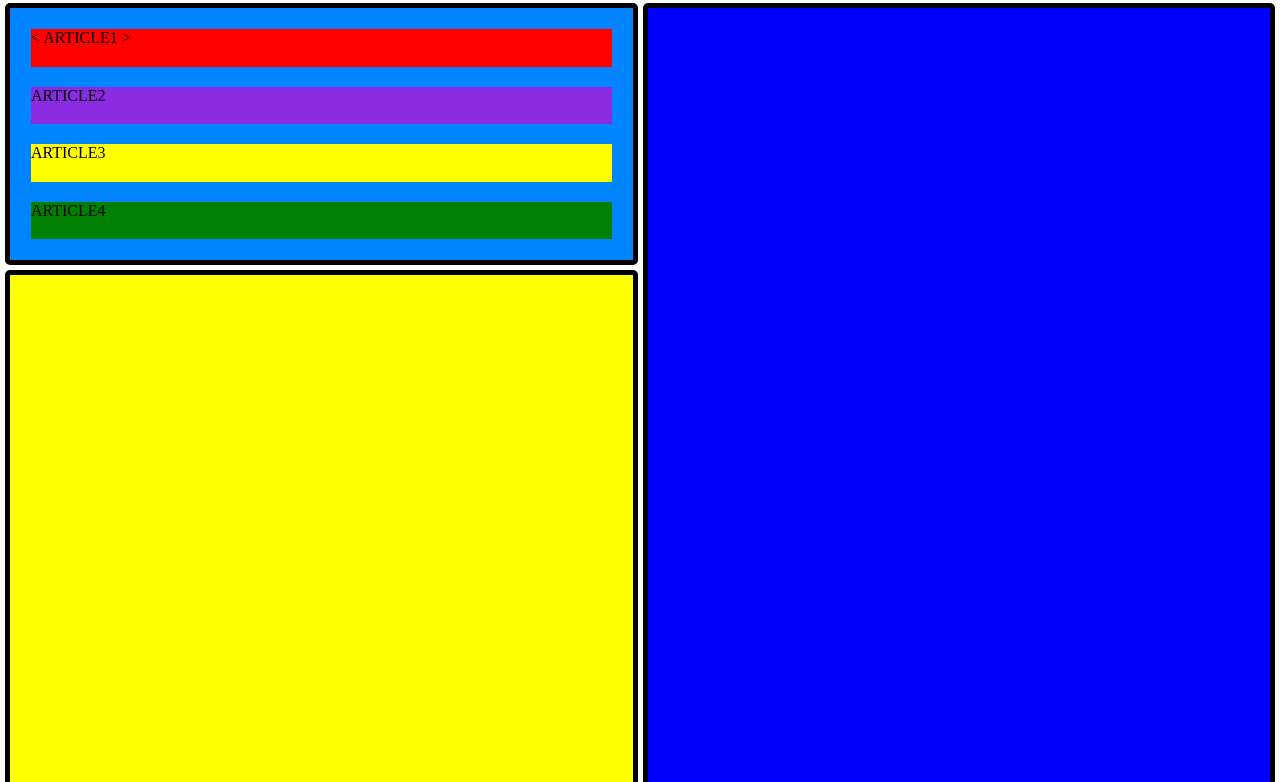
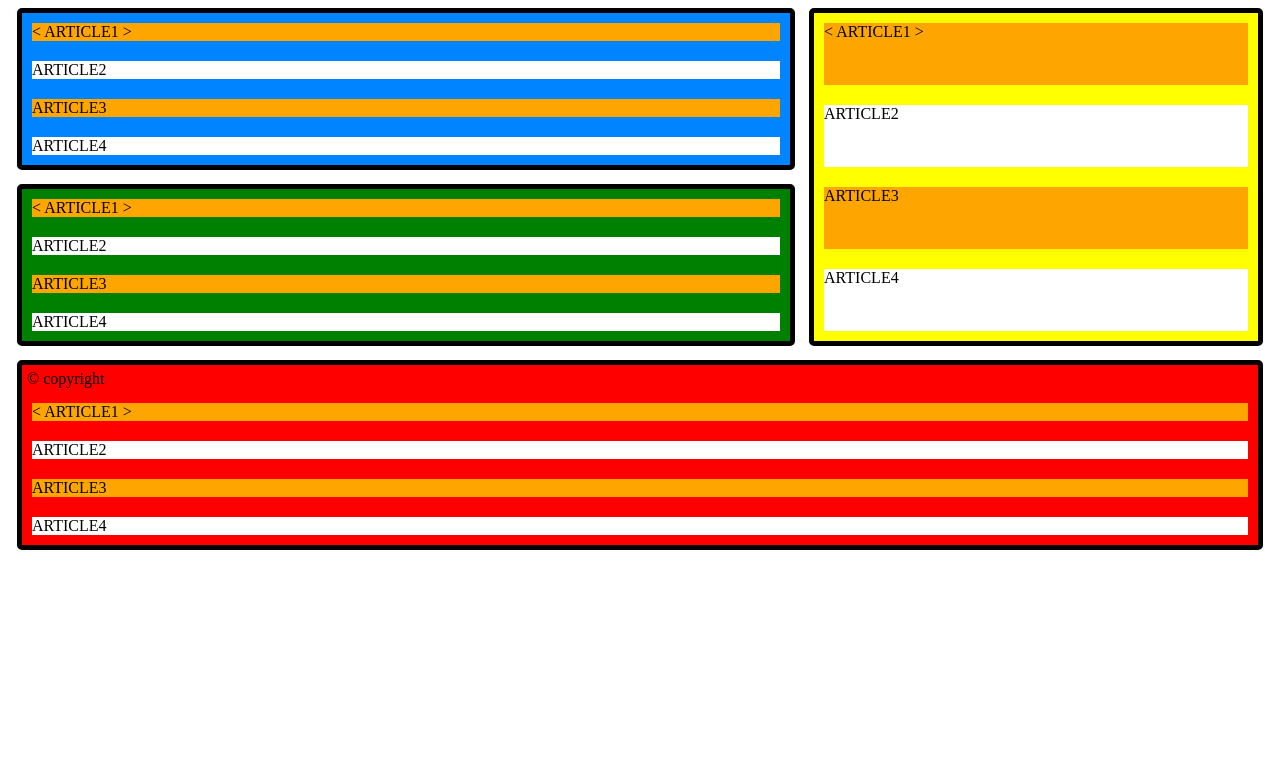
Before and after one commit to junjun04/ANIMEMOTO, a plain HTML site: page index.html in a window 1280 px wide. Shown: the part 91-873 px from the top of the page. After the commit the page ends 800 px from the top, so only its background shows below. Drawn offline with Linux system fonts and the light colour scheme.

Commit message:
index and css

```diff
--- a/index.html
+++ b/index.html
@@ -16,19 +16,19 @@
 <body>
    <div class="main-container">
 <div class="header">
-<div id="animemoto" title="NAVIGATION"><i class="fa-solid fa-bars"></i>ANIMEMOTO</div>
+<div class="animemoto" title="NAVIGATION"><i class="fa-solid fa-bars"></i>ANIMEMOTO</div>
 <div class="search-container">
-    <input type="text" placeholder="Search.." name="search" title="SEARCH">
+    <input type="text" placeholder="Search.." name="search" title="SEARCH" >
     <button type="submit" title="SEARCH"><i class="fa fa-search"></i></button>
 </div>
-<nav><a id="rhome" title="HOME"href="about.html"><i class="fa-solid fa-house"></i>HOME</a>
+<div class="nav"><a id="rhome" title="HOME"href="about.html"><i class="fa-solid fa-house"></i>HOME</a>
 <a id="rcontact" href="contact.html" title="CONTACT"><i class="fa-solid fa-film"></i></i>MOVIES</a>
 <a id="reps" href="https://animixplay.to/anime/21/One_Piece" target="_blank" title="EPISODES"><i class="fa-regular fa-rectangle-list"></i>EPISODES</a>
-</nav>
+</div>
 
 </div>
 
-<section class="content1">
+<div class="aside1">
 
     <article class="a1">&lt ARTICLE1 &gt </article>
     <article class="a2">ARTICLE2</article>
@@ -38,20 +38,32 @@
 
 
 
-</section>
+</div>
 
 
-<section class="content2">
+<div class="aside2">
+    <article class="a1">&lt ARTICLE1 &gt </article>
+    <article class="a2">ARTICLE2</article>
+    <article class="a3">ARTICLE3</article>
+    <article class="a4">ARTICLE4</article>
+</div>
 
-</section>
 
-<section class="content3">&copy; copyright
+<div class="aside3">
+    <article class="a1">&lt ARTICLE1 &gt </article>
+    <article class="a2">ARTICLE2</article>
+    <article class="a3">ARTICLE3</article>
+    <article class="a4">ARTICLE4</article>
+</div>
 
-</section>
+<div class="footer">&copy; copyright
+    <article class="a1">&lt ARTICLE1 &gt </article>
+    <article class="a2">ARTICLE2</article>
+    <article class="a3">ARTICLE3</article>
+    <article class="a4">ARTICLE4</article>
+</div>
 
-<section class="content4">
 
-</section>
 
    </div>
 
--- a/main.css
+++ b/main.css
@@ -8,52 +8,75 @@
     --blk-solid: 5px black solid;
 }
 
-nav a {
+
+
+
+.main-container {
+display: grid;
+grid-template-areas:
+'header header header header header header'
+'aside1 aside1 aside1 aside1 aside2 aside2'
+'aside3 aside3 aside3 aside3 aside2 aside2'
+'footer footer footer footer footer footer';
+grid-gap: 10px;
+margin: 5px;
+padding: 10px;
+}
+.header{
+    grid-area: header;
+}
+.aside1 {
+    grid-area: aside1;
+}
+
+.aside2 {
+    grid-area: aside2;
+}
+
+.aside3 {
+    grid-area: aside3;
+}
+
+.footer {
+    grid-area: footer;
+}
+.header{
+    display: grid;
+grid-template-areas:
+'first second third'
+;
+    background-color: white;
+    gap: 10px;
+
+    align-items: center;
+    padding: 20px;
+
+    border: var(--blk-solid);
+
+}
+.animemoto {
+    grid-area: first;
+}
+
+.search-container {
+    grid-area: second;
+}
+
+
+.nav {
+    grid-area: third;
+justify-self: end;}
+.header .animemoto {
+
+    font-size: 30px;
+    font-weight: bold;
+    cursor: pointer;
+}
+.nav a {
     text-decoration: none;
     list-style: none;
     font-weight: bold;
     text-align: center;
-}
-
-
-.main-container {
-display: grid;
-grid-template-columns: repeat(12,1fr);
-grid-template-rows: repeat(12,1fr);
-/* background-color: rgb(108, 107, 107); */
-gap: 5px;
-
-margin: 5px;
-}
-
-.header{
-    display: grid;
-    grid-template-columns: repeat(12,1fr);
-    background-color: white;
-    gap: 10px;
-    grid-column: 1 / span 12;
-    align-items: center;
-    padding: 20px;
-    justify-content: center;
-    border: var(--blk-solid);
-
-}
-
-.header #animemoto {
-    grid-column: 1 / 4;
-    font-size: 30px;
-    font-weight: bold;
-    cursor: pointer;
-}
-.header nav {
-    grid-column: 10/13;
-    justify-self: end;
-
-}
-.header .search-container {
-grid-column: 5/ 9;
-
-
 }
 
 .search-container input {
@@ -72,7 +95,7 @@ grid-column: 5/ 9;
     color: blue;
 }
 
-.header a:hover {
+.header a:hover , .header a:active{
     color: red;
 }
 
@@ -82,7 +105,7 @@ body {
     font-family: Arial, Helvetica, sans-serif;
 
 }
-.content1, .content2 , .content3 , .content4 {
+.aside1, .aside2 , .aside3 , .footer {
     display: grid;
     gap: 10px;
     background-color: whitesmoke;
@@ -90,28 +113,21 @@ body {
     border-radius: 5px;
 
 }
-.content1 {
-
-    grid-column: 1/span 6;
-    grid-row: span 3;
+.aside1 {
     background-color: #0084ff;
 
 }
-.content2 {
-    grid-column: 1/span 6;
-    grid-row: span 6;
+.aside2 {
+
     background-color: yellow;
 
 }
-.content3 {
-    grid-column: 1/span 12;
-    grid-row: span 3;
+.aside3 {
+    background-color: green;
 
 }
 
-.content4 {
-    grid-column: 7/span 6;
-    grid-row: 2/ span 9;
+.footer {
     background-color: blue;
 
 
@@ -141,24 +157,26 @@ form {
         margin: 10px;
         padding: 10px;
 }
-section {
-    padding: 1rem;
+.main-container div {
+    padding: 5px;
+    margin: 2px;
 }
 article {
     margin: 5px;
 }
 
-.a1 {
-    background-color: red;
+
+
+div article:nth-child(even) {
+    background-color: white;
+
+}
+div article:nth-child(odd) {
+    background-color: orange;
+
 }
 
-.a2 {
-    background-color: blueviolet;
+.main-container div:nth-child(5) {
+    background-color: red;
+
 }
-
-.a3 {
-    background-color: yellow;
-}
-.a4 {
-    background-color: green;
-}
```
